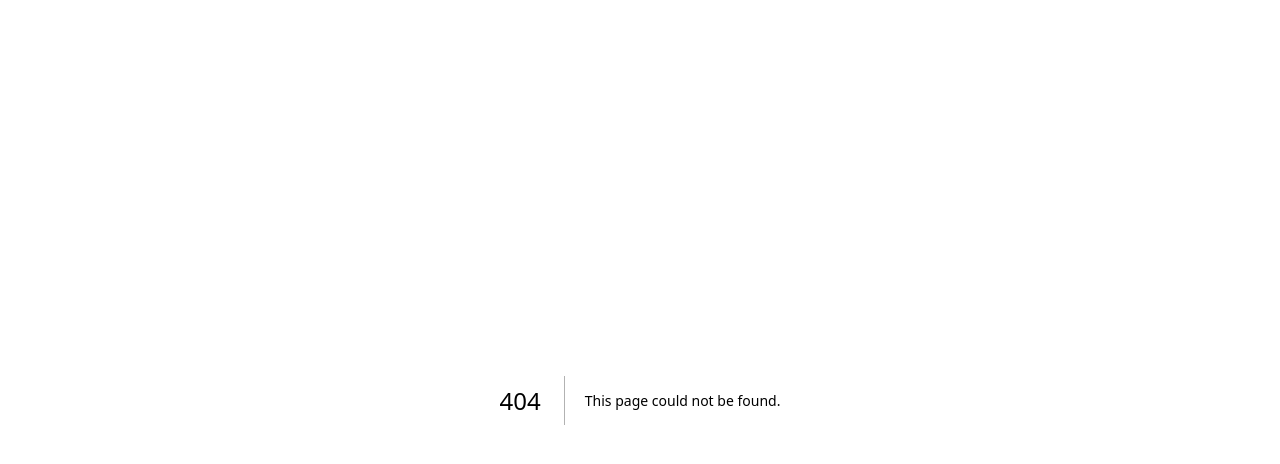
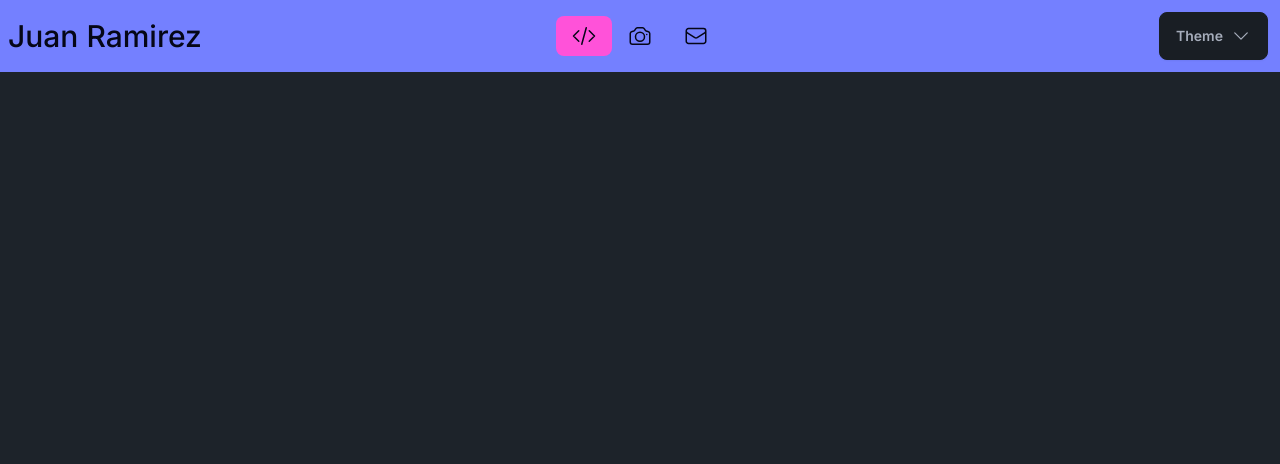
Before and after one commit to JuanRamirez2000/juan-ramirez, a Next.js app: page /developer in a window 1280 px wide. Before the commit this address had no page. Shown: the top 464 px of the page. Built offline with nearby package versions, Linux system fonts and the light colour scheme.

Commit message:
Created a simpple navbar using daisyui components

```diff
--- /dev/null
+++ b/app/_components/Navbar.tsx
@@ -0,0 +1,86 @@
+"use client";
+
+import {
+  CodeBracketIcon,
+  CameraIcon,
+  EnvelopeIcon,
+  Bars3CenterLeftIcon,
+} from "@heroicons/react/24/outline";
+import Link from "next/link";
+import ThemeSwitcher from "./ThemeSwitcher";
+import { usePathname } from "next/navigation";
+
+export default function Navbar() {
+  const pathName = usePathname();
+
+  return (
+    <div className="navbar bg-primary text-primary-content">
+      <div className="navbar-start">
+        <div className="dropdown">
+          <div tabIndex={0} role="button" className="btn btn-ghost lg:hidden">
+            <Bars3CenterLeftIcon className="w-6 h-6" />
+          </div>
+          <ul
+            tabIndex={0}
+            className="menu menu-sm dropdown-content mt-3 z-[1] p-2 shadow bg-primary rounded-box w-16"
+          >
+            <li>
+              <Link
+                href={"/developer"}
+                className={`${pathName === "/developer" ? "bg-secondary" : ""}`}
+              >
+                <CodeBracketIcon className={"w-6 h-6"} />
+              </Link>
+            </li>
+            <li>
+              <Link
+                href={"/photographer"}
+                className={`${
+                  pathName === "/photographer" ? "bg-secondary" : ""
+                }`}
+              >
+                <CameraIcon className="w-6 h-6" />
+              </Link>
+            </li>
+            <li>
+              <Link href={"/"}>
+                <EnvelopeIcon className="w-6 h-6" />
+              </Link>
+            </li>
+          </ul>
+        </div>
+        <p className="text-3xl font-medium">Juan Ramirez</p>
+      </div>
+      <div className="navbar-center hidden lg:flex">
+        <ul className="menu menu-horizontal px-1">
+          <li>
+            <Link
+              href={"/developer"}
+              className={`${pathName === "/developer" ? "bg-secondary" : ""}`}
+            >
+              <CodeBracketIcon className="w-6 h-6" />
+            </Link>
+          </li>
+          <li>
+            <Link
+              href={"/photographer"}
+              className={`${
+                pathName === "/photographer" ? "bg-secondary" : ""
+              }`}
+            >
+              <CameraIcon className="w-6 h-6" />
+            </Link>
+          </li>
+          <li>
+            <Link href={"/"}>
+              <EnvelopeIcon className="w-6 h-6" />
+            </Link>
+          </li>
+        </ul>
+      </div>
+      <div className="navbar-end">
+        <ThemeSwitcher />
+      </div>
+    </div>
+  );
+}
--- /dev/null
+++ b/app/_components/ThemeSwitcher.tsx
@@ -0,0 +1,44 @@
+import { ChevronDownIcon } from "@heroicons/react/24/outline";
+
+export default function ThemeSwitcher() {
+  return (
+    <div className="dropdown dropdown-end text-secondary">
+      <div tabIndex={0} role="button" className="btn m-1">
+        Theme
+        <ChevronDownIcon className="h-5 w-5" />
+      </div>
+      <ul
+        tabIndex={0}
+        className="menu dropdown-content z-[1] p-2 shadow-2xl bg-base-300 rounded-box w-32"
+      >
+        <li>
+          <input
+            type="radio"
+            name="theme-dropdown"
+            className="theme-controller btn btn-sm btn-block btn-ghost justify-start"
+            aria-label="Dark"
+            value="dark"
+          />
+        </li>
+        <li>
+          <input
+            type="radio"
+            name="theme-dropdown"
+            className="theme-controller btn btn-sm btn-block btn-ghost justify-start"
+            aria-label="Emerald"
+            value="emerald"
+          />
+        </li>
+        <li>
+          <input
+            type="radio"
+            name="theme-dropdown"
+            className="theme-controller btn btn-sm btn-block btn-ghost justify-start"
+            aria-label="Sunset"
+            value="sunset"
+          />
+        </li>
+      </ul>
+    </div>
+  );
+}
--- /dev/null
+++ b/app/developer/page.tsx
@@ -0,0 +1,3 @@
+export default function Developer() {
+  return <></>;
+}
--- a/app/layout.tsx
+++ b/app/layout.tsx
@@ -3,6 +3,7 @@ import { Inter } from "next/font/google";
 import "./globals.css";
 import "../node_modules/react-grid-layout/css/styles.css";
 import "../node_modules/react-resizable/css/styles.css";
+import Navbar from "./_components/Navbar";
 
 const inter = Inter({ subsets: ["latin"] });
 
@@ -18,7 +19,10 @@ export default function RootLayout({
 }) {
   return (
     <html lang="en">
-      <body className={inter.className}>{children}</body>
+      <body className={inter.className}>
+        <Navbar />
+        {children}
+      </body>
     </html>
   );
 }
--- a/app/page.tsx
+++ b/app/page.tsx
@@ -1,3 +1,5 @@
+import { redirect } from "next/navigation";
+
 export default function Home() {
-  return <></>;
+  redirect("/developer");
 }
--- /dev/null
+++ b/app/photographer/page.tsx
@@ -0,0 +1 @@
+export default function Photographer() {}
--- a/tailwind.config.ts
+++ b/tailwind.config.ts
@@ -19,5 +19,8 @@ const config: Config = {
     },
   },
   plugins: [require("daisyui")],
+  daisyui: {
+    themes: ["dark", "emerald", "sunset"],
+  },
 };
 export default config;
```
